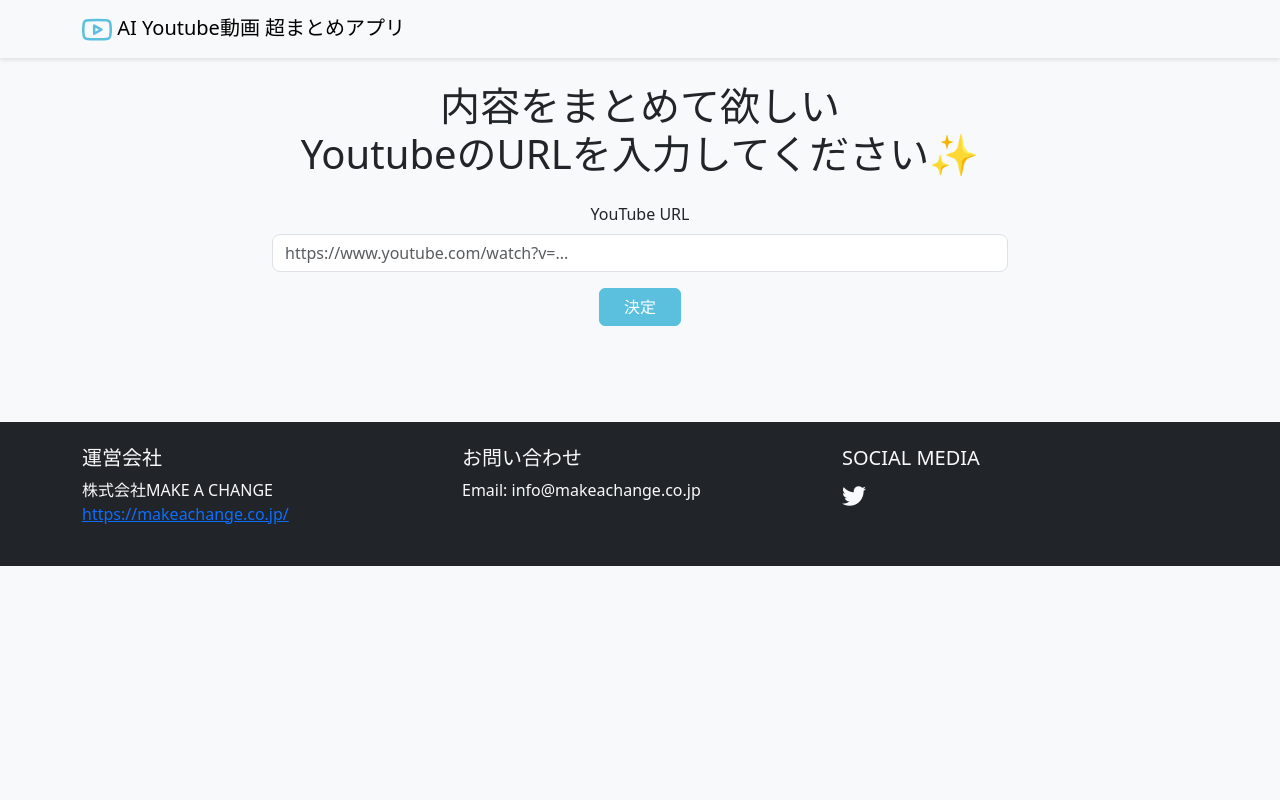
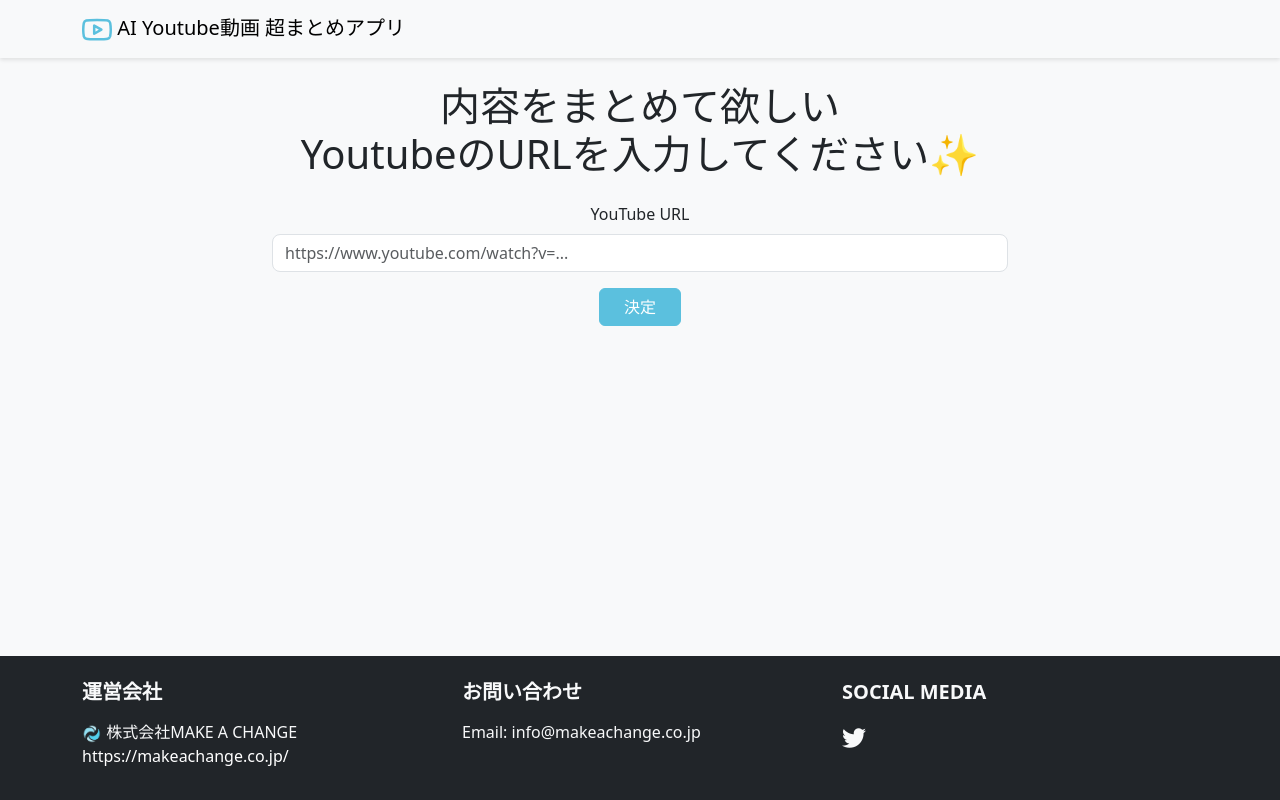
Before and after one commit to masaoka108/AIYoutubeSummaryApp, a Flask app: page / in a window 1280 px wide. Run offline with Flask 3, Linux system fonts and the light colour scheme; some libraries are stand-ins or nearby versions.

Commit message:
Agent query: Is the footer properly positioned at the bottom of the screen, even when the content is short?

```diff
--- a/static/css/style.css
+++ b/static/css/style.css
@@ -1,9 +1,17 @@
 body {
     background-color: #f8f9fa;
+    min-height: 100vh;
+    display: flex;
+    flex-direction: column;
+    margin: 0;
 }
 
 .navbar {
     box-shadow: 0 2px 4px rgba(0,0,0,.1);
+}
+
+main {
+    flex: 1;
 }
 
 .btn-primary {
@@ -101,3 +109,30 @@ body {
 .bg-light .markdown-content .markdown-bold {
     color: #333;
 }
+
+/* Footer styles */
+footer {
+    margin-top: auto;
+    background-color: #343a40;
+    color: #fff;
+    padding: 2rem 0;
+}
+
+footer h5 {
+    margin-bottom: 1rem;
+    font-weight: 600;
+}
+
+footer p {
+    margin-bottom: 0.5rem;
+}
+
+footer a {
+    color: #fff;
+    text-decoration: none;
+}
+
+footer a:hover {
+    color: #5BC0DE;
+    text-decoration: underline;
+}
--- a/templates/base.html
+++ b/templates/base.html
@@ -5,8 +5,6 @@
     <meta name="viewport" content="width=device-width, initial-scale=1.0">
     <meta name="csrf-token" content="{{ csrf_token() }}">
     <title>AI Youtube動画 超まとめアプリ</title>
-    <link rel="icon" type="image/svg+xml" href="{{ url_for('static', filename='img/favicon.svg') }}">
-    <link rel="alternate icon" type="image/png" href="{{ url_for('static', filename='img/favicon.png') }}">
     <link href="https://cdn.jsdelivr.net/npm/bootstrap@5.3.0/dist/css/bootstrap.min.css" rel="stylesheet">
     <link href="https://cdnjs.cloudflare.com/ajax/libs/font-awesome/6.4.0/css/all.min.css" rel="stylesheet">
     <link href="{{ url_for('static', filename='css/style.css') }}" rel="stylesheet">
@@ -38,11 +36,14 @@
 
     <footer class="bg-dark text-light py-4 mt-5">
         <div class="container">
+
             <div class="row">
                 <div class="col-md-4">
                     <h5>運営会社</h5>
-                    <p>株式会社MAKE A CHANGE<br>
-                    <a href="https://www.makeachange.jp/" target="_blank" rel="noopener noreferrer">https://makeachange.co.jp/</a></p>
+                    <p>
+                        <img style="width:20px" src="{{ url_for('static', filename='img/make_a_change_image.png') }}" alt="Make A Change Logo">
+                        株式会社MAKE A CHANGE<br>
+                    <a href="https://www.makeachange.jp/" target="_blank" rel="noopener noreferrer"">https://makeachange.co.jp/</a></p>
                 </div>
                 <div class="col-md-4">
                     <h5>お問い合わせ</h5>
```
Also changed, not shown: static/img/make_a_change_image.png (added).
